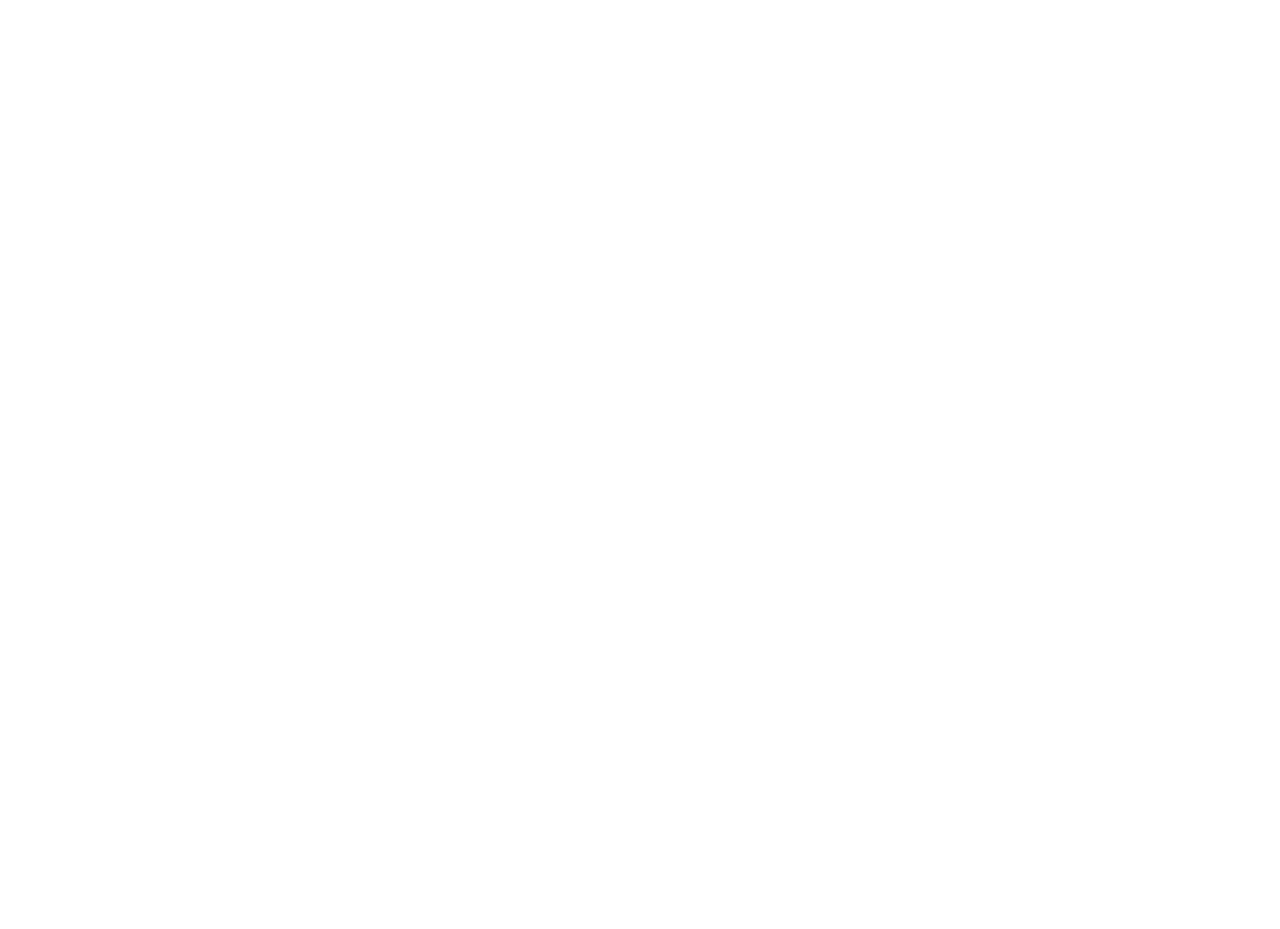
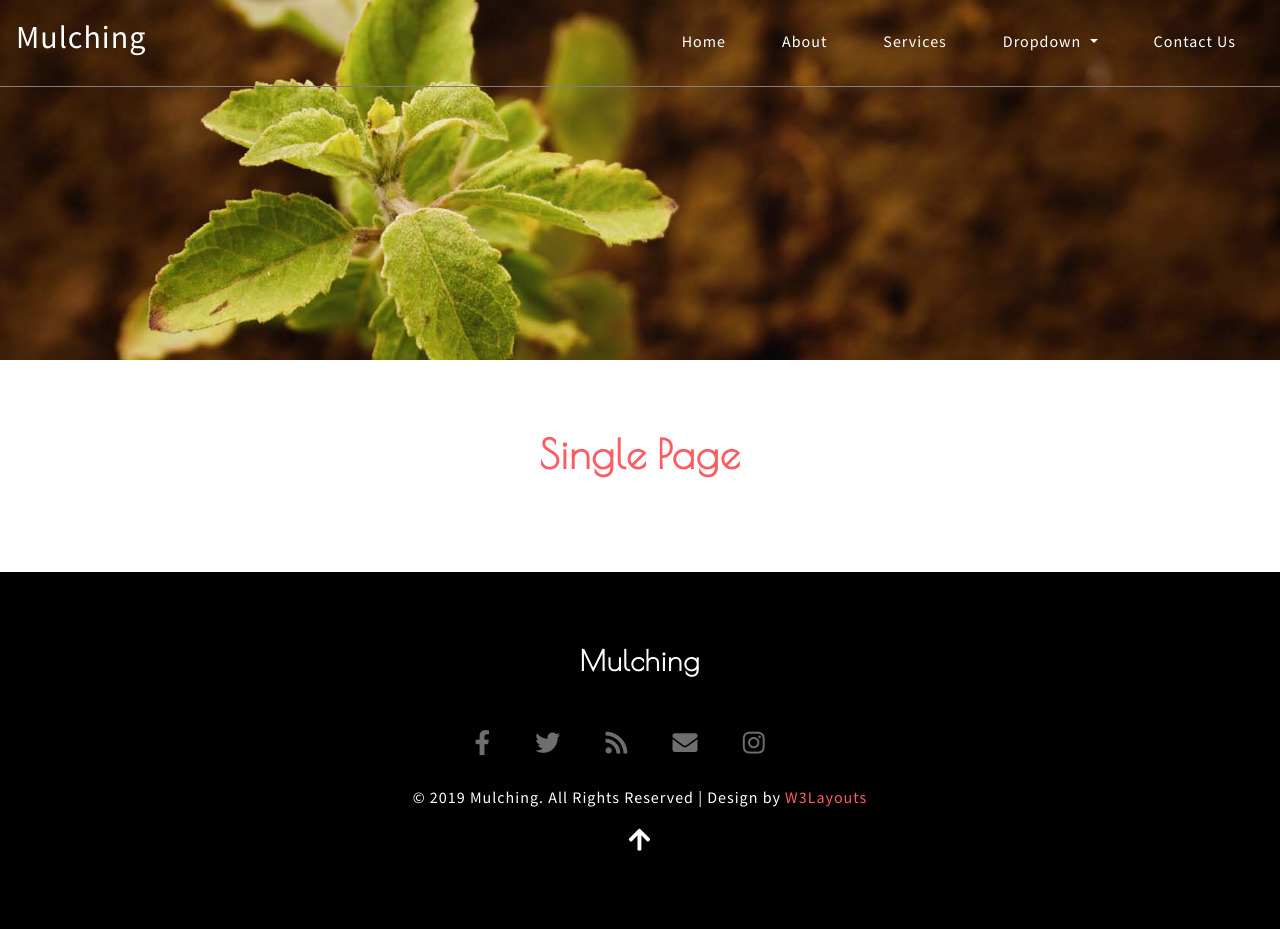
Before and after one commit to KyawKyawLin19/Mulching-Template, a plain HTML site: page single.html in a window 1280 px wide. Before the commit the page ends 800 px from the top, so only its background shows below. Drawn offline with nearby package versions, Linux system fonts and the light colour scheme.

Commit message:
Footer Update Commit

```diff
--- a/single.html
+++ b/single.html
@@ -0,0 +1,98 @@
+<!doctype html>
+<html lang="en">
+  <head>
+    <!-- Required meta tags -->
+    <meta charset="utf-8">
+    <meta name="viewport" content="width=device-width, initial-scale=1, shrink-to-fit=no">
+
+    <!-- Bootstrap CSS -->
+    <link rel="stylesheet" href="https://stackpath.bootstrapcdn.com/bootstrap/4.3.1/css/bootstrap.min.css" integrity="sha384-ggOyR0iXCbMQv3Xipma34MD+dH/1fQ784/j6cY/iJTQUOhcWr7x9JvoRxT2MZw1T" crossorigin="anonymous">
+
+    <title>Mulching a Agriculture Category Bootstrap Responsive web Template|Gallery :: w3layouts</title>
+    <link rel="stylesheet" href="style.css">
+    <link rel="stylesheet" href="https://use.fontawesome.com/releases/v5.8.2/css/all.css" integrity="sha384-oS3vJWv+0UjzBfQzYUhtDYW+Pj2yciDJxpsK1OYPAYjqT085Qq/1cq5FLXAZQ7Ay" crossorigin="anonymous">
+    <!-- Fonts -->
+    <link href="https://fonts.googleapis.com/css?family=Mada&display=swap" rel="stylesheet">
+    <link href="https://fonts.googleapis.com/css?family=Poiret+One&display=swap" rel="stylesheet">
+  </head>
+  <body>
+
+    <!-- Navigation -->
+    <div class="mainbanner">
+      <div class="container-fluid pd-0-mr-0">
+        <nav class="navbar navbar-expand-lg navbar-light bg-light">
+            <a class="navbar-brand wh-clo" href="index.html"><h2>Mulching</h2></a>
+            <button class="navbar-toggler" type="button" data-toggle="collapse" data-target="#navbarSupportedContent" aria-controls="navbarSupportedContent" aria-expanded="false" aria-label="Toggle navigation">
+              <!-- <span class="navbar-toggler-icon"></span> -->Menu
+            </button>
+
+            <div class="collapse navbar-collapse" id="navbarSupportedContent">
+              <ul class="navbar-nav ml-auto">
+                <li class="nav-item active">
+                  <a class="nav-link wh-clo" href="index.html">Home <span class="sr-only">(current)</span></a>
+                </li>
+                <li class="nav-item">
+                  <a class="nav-link wh-clo" href="about.html">About</a>
+                </li>
+                <li class="nav-item">
+                  <a class="nav-link wh-clo" href="services.html">Services</a>
+                </li>
+                <li class="nav-item dropdown">
+                  <a class="nav-link wh-clo dropdown-toggle" href="#" id="navbarDropdown" role="button" data-toggle="dropdown" aria-haspopup="true" aria-expanded="false">
+                    Dropdown
+                  </a>
+                  <div class="dropdown-menu bl-clo" aria-labelledby="navbarDropdown">
+                    <a class="dropdown-item wh-clo" href="blog.html">Blog</a>
+                    <a class="dropdown-item wh-clo" href="gallery.html">Gallery</a>
+                </li>
+                <li class="nav-item">
+                  <a class="nav-link wh-clo" href="contact.html">Contact Us</a>
+                </li>
+            </ul>
+          </div>
+        </nav>
+      </div>
+    </div>
+
+    <!-- Single -->
+    <div class="single mt-70">
+      <div class="container">
+        <h1 class="subtitle text-center mb-24">Single Page</h1>
+        <div class="row">
+        </div>
+      </div>
+    </div>
+
+    <!-- Footer -->
+    <div class="footer mt-70 bl-clo wh-clo pd-tb-24">
+      <div class="container pd-48-15">
+        <div class="row">
+          <div class="col-md-12 text-center">
+            <h3 class="footer-title font-poiret">Mulching</h3>
+            <div class="icon mt-48">
+                <a href="#" class="icon-link"><i class="fab fa-facebook-f"></i></a>
+                <a href="#" class="icon-link"><i class="fab fa-twitter"></i></a>
+                <a href="#" class="icon-link"><i class="fas fa-rss"></i></a>
+                <a href="#" class="icon-link"><i class="fas fa-envelope"></i></a>
+                <a href="#" class="icon-link"><i class="fab fa-instagram"></i></a>
+            </div>
+            <p class="pt-24">© 2019 Mulching. All Rights Reserved | Design by <span class="footer-copyright">W3Layouts</span></p>
+            <div class="top">
+              <a href="#home" class="top-icon">
+                <i class="fa fa-arrow-up" aria-hidden="true"></i>
+              </a>
+            </div>
+          </div>
+        </div>
+      </div>
+    </div>
+
+
+
+    <!-- Optional JavaScript -->
+    <!-- jQuery first, then Popper.js, then Bootstrap JS -->
+    <script src="https://code.jquery.com/jquery-3.3.1.slim.min.js" integrity="sha384-q8i/X+965DzO0rT7abK41JStQIAqVgRVzpbzo5smXKp4YfRvH+8abtTE1Pi6jizo" crossorigin="anonymous"></script>
+    <script src="https://cdnjs.cloudflare.com/ajax/libs/popper.js/1.14.7/umd/popper.min.js" integrity="sha384-UO2eT0CpHqdSJQ6hJty5KVphtPhzWj9WO1clHTMGa3JDZwrnQq4sF86dIHNDz0W1" crossorigin="anonymous"></script>
+    <script src="https://stackpath.bootstrapcdn.com/bootstrap/4.3.1/js/bootstrap.min.js" integrity="sha384-JjSmVgyd0p3pXB1rRibZUAYoIIy6OrQ6VrjIEaFf/nJGzIxFDsf4x0xIM+B07jRM" crossorigin="anonymous"></script>
+  </body>
+</html>
--- a/style.css
+++ b/style.css
@@ -1,5 +1,6 @@
 body {
   font-family: 'Mada', sans-serif;
+  letter-spacing: 1px;
 }
 
 .dropdown:hover>.dropdown-menu {
@@ -50,10 +51,6 @@ body {
 
 .mt-70 {
   margin-top: 70px;
-}
-
-.footer {
-  padding: 130px;
 }
 
 .subtitle-text {
@@ -134,3 +131,36 @@ a:hover {
   background-size: cover;
   color: #ffffff;
 }
+
+.top-icon, .top-icon:hover {
+  color:#ffffff;
+  font-size: 25px;
+  line-height: 25px;
+}
+
+.pd-tb-24 {
+  padding-top: 24px;
+  padding-bottom: 24px;
+}
+
+.pd-48-15{
+  padding: 48px 15px;
+}
+
+.pt-24 {
+  padding-top: 24px;
+}
+
+.footer-copyright {
+  color: #fd5c63;
+}
+
+.icon-link {
+  color: #6F6E6E;
+  font-size: 25px;
+  padding-right: 40px;
+}
+
+.icon-link:hover {
+  color: #ffffff;
+}
```
Also changed, not shown: about.html (+10 -6 lines), blog.html (+11 -5 lines), contact.html (+12 -7 lines), gallery.html (+10 -5 lines), index.html (+10 -5 lines), services.html (+10 -5 lines).
